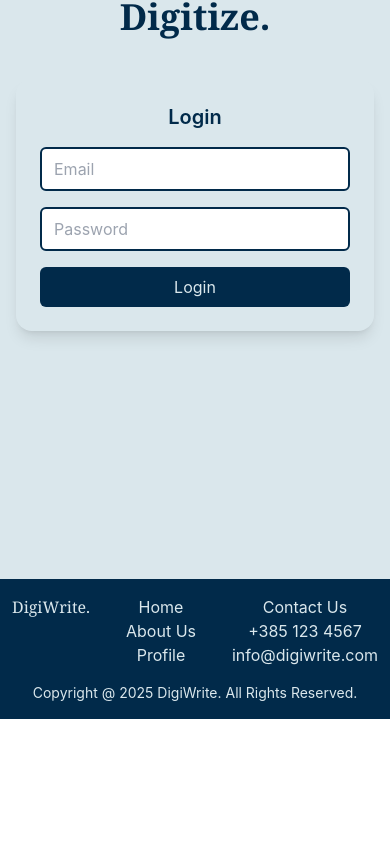
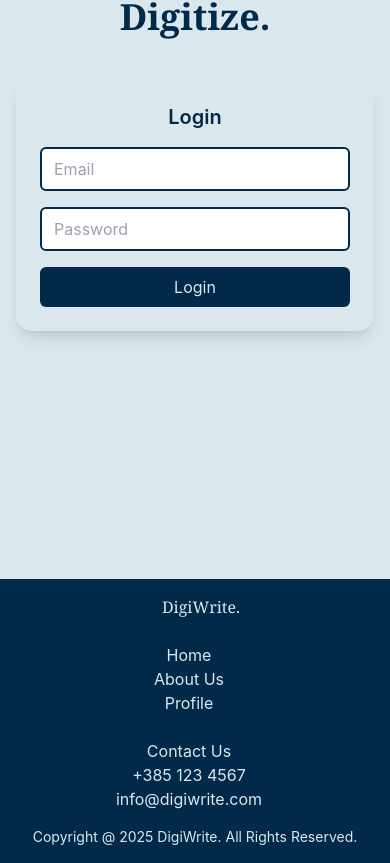
Before and after one commit to dariaar/hcr, a React (Create React App) app in the folder frontend/: page /login in a window 390 px wide. Shown: the part 369-1232 px from the top of the page. Before the commit the page ends 1088 px from the top, so only its background shows below. Built offline with nearby package versions, Linux system fonts and the light colour scheme; no server answers.

Commit message:
footer for mobile

```diff
--- a/frontend/src/Footer.js
+++ b/frontend/src/Footer.js
@@ -18,9 +18,9 @@ function Footer() {
   return (
     <footer className="bg-midnight text-lightest py-4 mt-10 w-full">
       <div className="container mx-auto text-center">
-        <div className="flex flex-row space-x-8 justify-between">
+      <div className="flex flex-col md:flex-row md:space-x-8 justify-between items-center text-center  space-y-6 md:space-y-0">
             <h1 className="font-serif pl-3">DigiWrite.</h1>
-            <ul className="flex flex-col ml-8">
+            <ul className="flex flex-col pr-3 md:pl-7">
             <li>
                         <Link
                             to={user ? "/personal-page" : "/login"}
```
